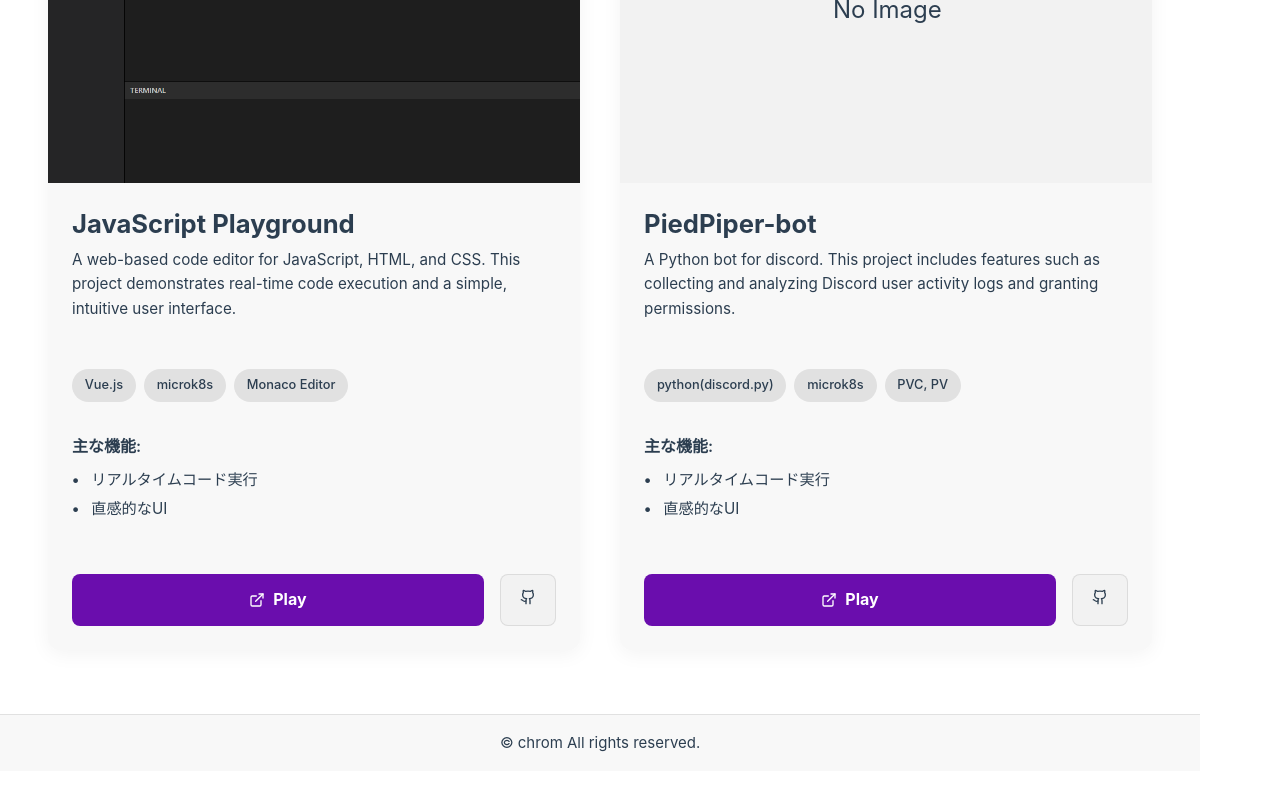
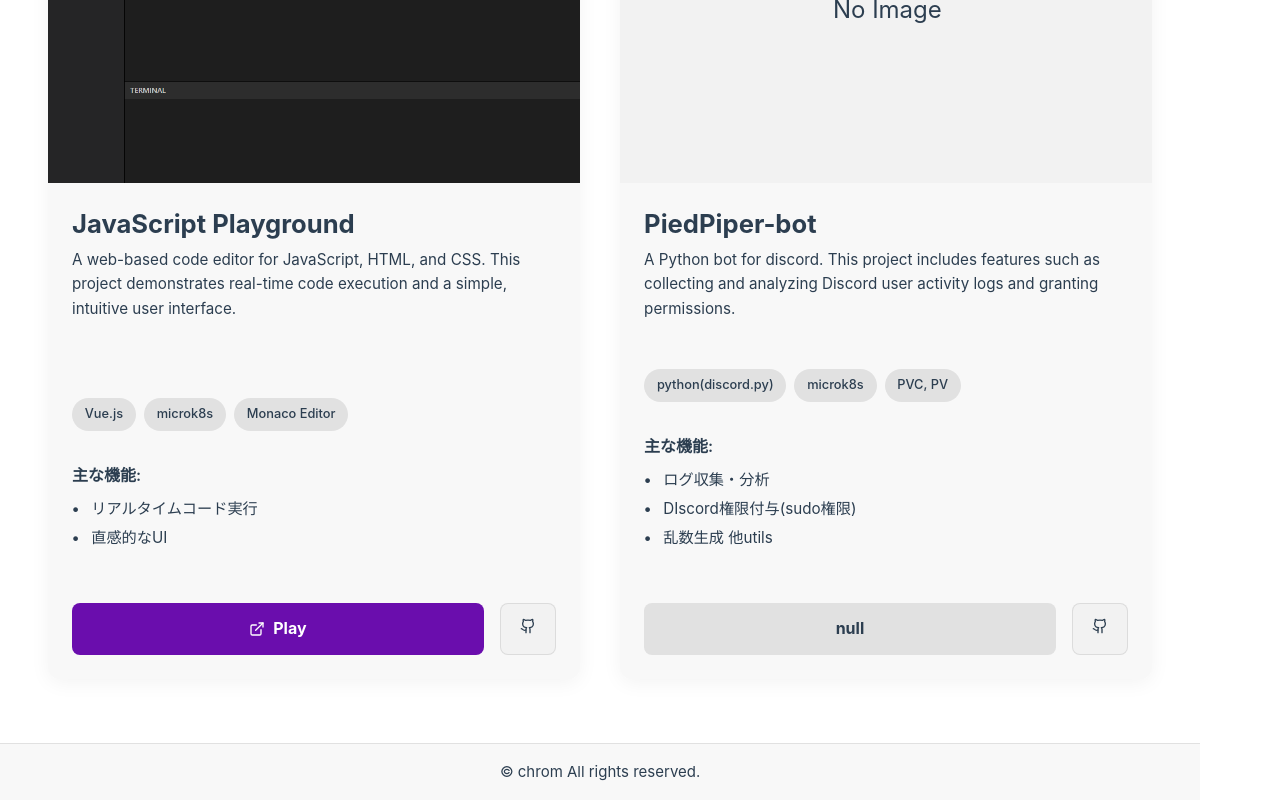
Before and after one commit to chrom9103/Portfolio-site, a Vue app: page /works in a window 1280 px wide. Shown: the part 390-1190 px from the top of the page. Before the commit the page ends 1161 px from the top, so only its background shows below. Built offline with nearby package versions, Linux system fonts and the light colour scheme.

Commit message:
fix(Page.vue): playLinkをnullableに変更し、リンクがない場合の表示を追加

```diff
--- a/src/components/works/Page.vue
+++ b/src/components/works/Page.vue
@@ -11,7 +11,7 @@ class Work {
     public technologies: string[],
     public features: string[],
     public image: string | null,
-    public playLink: string,
+    public playLink: string | null,
     public gitLink: string
   ) {}
 }
@@ -34,7 +34,7 @@ const works = [
     'Discord Bot (utility)',
     'A Python bot for discord. This project includes features such as collecting and analyzing Discord user activity logs and granting permissions.',
     ['python(discord.py)', 'microk8s', 'PVC, PV'],
-    ['リアルタイムコード実行', '直感的なUI'],
+    ['ログ収集・分析', 'DIscord権限付与(sudo権限)', '乱数生成 他utils'],
     null,
     null,
     'https://github.com/chrom9103/PiedPiper_bot'
@@ -77,10 +77,11 @@ const works = [
               </div>
 
               <div class="card-actions">
-                <a :href="work.playLink" target="_blank" rel="noopener noreferrer" class="play-button">
+                <a v-if="work.playLink":href="work.playLink" target="_blank" rel="noopener noreferrer" class="play-button">
                   <svg xmlns="http://www.w3.org/2000/svg" width="16" height="16" viewBox="0 0 24 24" fill="none" stroke="currentColor" stroke-width="2" stroke-linecap="round" stroke-linejoin="round" class="lucide lucide-external-link mr-2"><path d="M15 3h6v6"></path><path d="M10 14 21 3"></path><path d="M18 13v6a2 2 0 0 1-2 2H5a2 2 0 0 1-2-2V8a2 2 0 0 1 2-2h6"></path></svg>
                   Play
                 </a>
+                <div v-else class="play-button-null">null</div>
                 <a :href="work.gitLink" target="_blank" rel="noopener noreferrer" class="git-button">
                   <svg xmlns="http://www.w3.org/2000/svg" width="16" height="16" viewBox="0 0 24 24" fill="none" stroke="currentColor" stroke-width="2" stroke-linecap="round" stroke-linejoin="round" class="lucide lucide-github "><path d="M15 22v-4a4.8 4.8 0 0 0-1-3.5c3 0 6-2 6-5.5.08-1.25-.27-2.48-1-3.5.28-1.15.28-2.35 0-3.5 0 0-1 0-3 1.5-2.64-.5-5.36-.5-8 0C6 2 5 2 5 2c-.3 1.15-.3 2.35 0 3.5A5.403 5.403 0 0 0 4 9c0 3.5 3 5.5 6 5.5-.39.49-.68 1.05-.85 1.65-.17.6-.22 1.23-.15 1.85v4"></path><path d="M9 18c-4.51 2-5-2-7-2"></path></svg>
                 </a>
@@ -294,6 +295,23 @@ const works = [
   background-color: #8a2be2;
 }
 
+.play-button-null {
+  flex-grow: 1;
+  display: flex;
+  align-items: center;
+  justify-content: center;
+  background-color: var(--color-border);
+  color: white;
+  padding: 0.8rem 1.2rem;
+  border-radius: 8px;
+  text-decoration: none;
+  color: var(--color-text-mute);
+  font-weight: bold;
+  font-size: 1rem;
+  transition: background-color 0.3s ease;
+  gap: 0.5rem;
+}
+
 .git-button {
   background-color: var(--color-background-mute);
   border: 1px solid var(--color-border);
```
